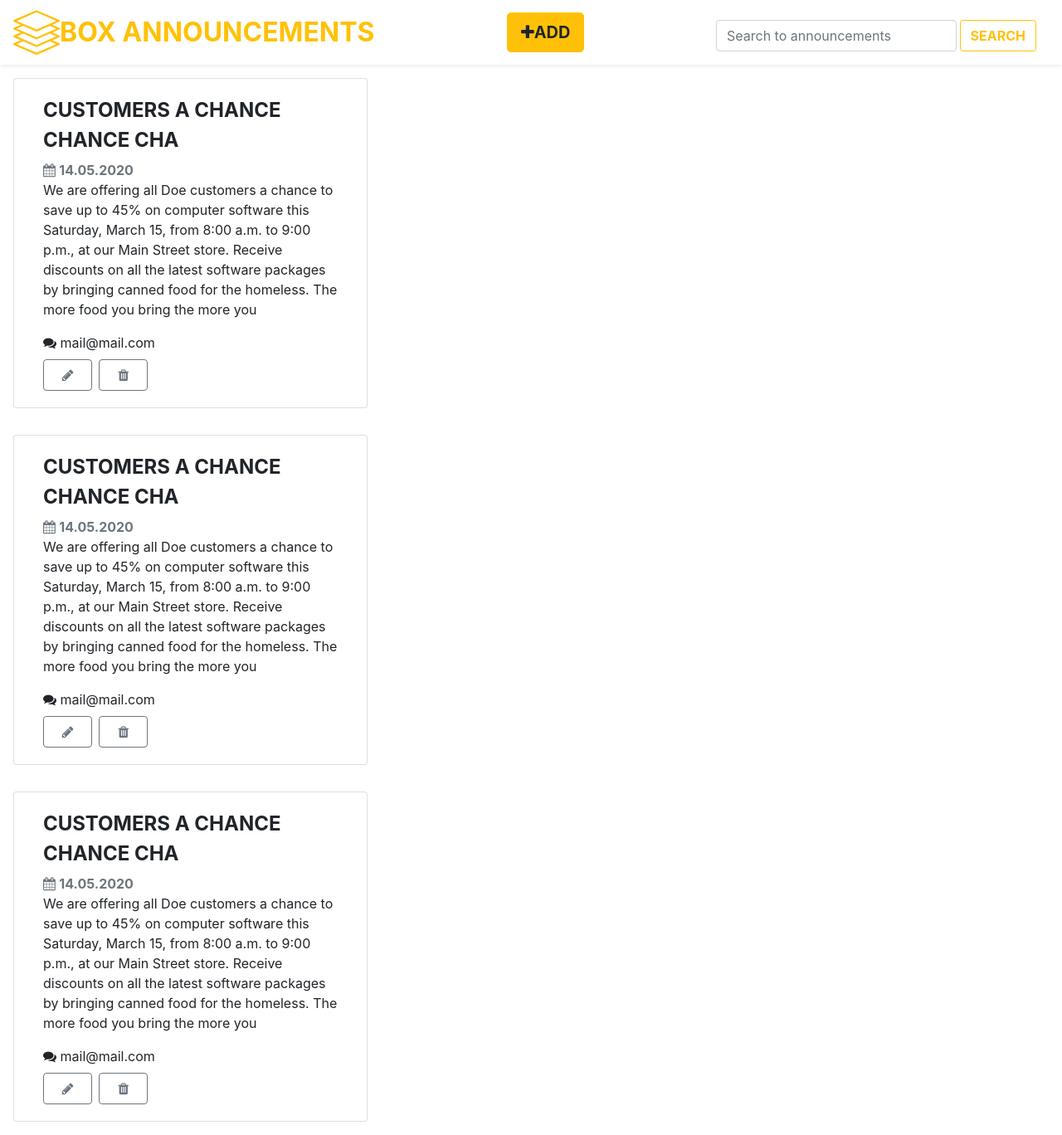
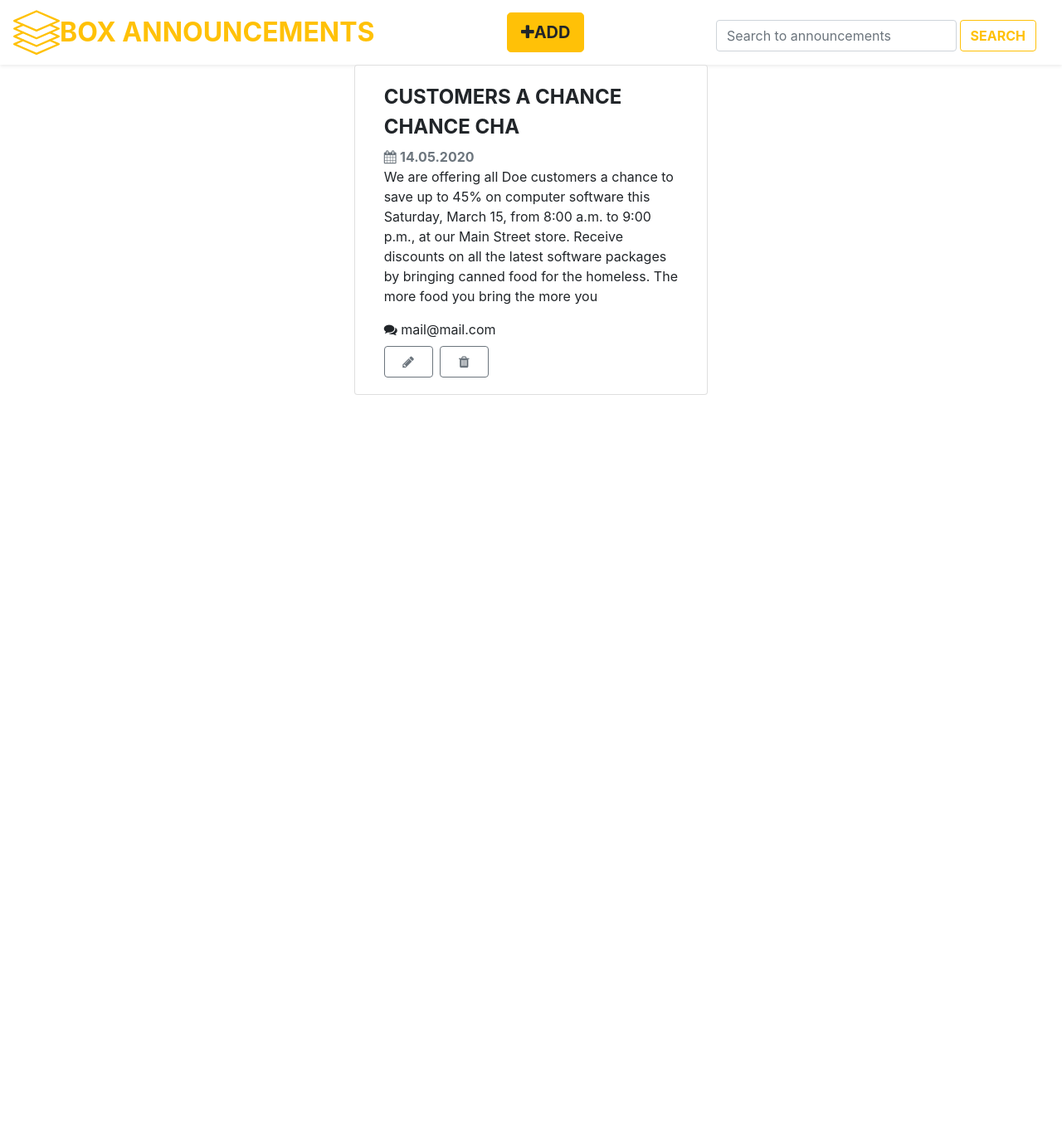
Before and after one commit to teneons/box-announcements, a React (Create React App) app: page / in a window 1280 px wide. Shown: the whole page at 83% size. After the commit the page ends 800 px from the top, so only its background shows below. Built offline with nearby package versions, Linux system fonts and the light colour scheme.

Commit message:
removed useless

```diff
--- a/src/components/CardAnnouncement/CardAnnouncement.js
+++ b/src/components/CardAnnouncement/CardAnnouncement.js
@@ -14,7 +14,7 @@ export default class CardAnnouncement extends Component {
         const {idCard, titleCard, descriptionCard, dateCard, contactCard} = this.props;
 
         return (
-            <div className='card container col-sm-4 m-3' id={idCard}>
+            <div className='card container col-sm-4' id={idCard}>
                 <div className='card-body d-flex flex-column'>
                     <span className='card-title text-uppercase font-weight-bold' style={{fontSize: '3vh'}}>{titleCard}</span>
                     <span className='card-subtitle text-muted'><i className="fa fa-calendar"></i> <span className='font-weight-bold'>{dateCard}</span></span>
--- a/src/components/MainBlock/MainBlock.js
+++ b/src/components/MainBlock/MainBlock.js
@@ -4,7 +4,7 @@ import CardAnnouncement from '../CardAnnouncement/CardAnnouncement';
 
 export default class MainBlock extends Component {
 
-    AnnouncementEx = {
+    AnnouncementObjData = {
         idCard: 1,
         titleCard: 'Customers a chance chance cha',
         dateCard: '14.05.2020',
@@ -15,23 +15,11 @@ export default class MainBlock extends Component {
     render() {
         return (
             <div className='d-flex aling-items-center flex-fill flex-column'>
-
-                <CardAnnouncement idCard={this.AnnouncementEx.idCard}
-                                titleCard={this.AnnouncementEx.titleCard}
-                                descriptionCard={this.AnnouncementEx.descriptionCard}
-                                dateCard={this.AnnouncementEx.dateCard}
-                                contactCard={this.AnnouncementEx.contactCard} />
-                                                <CardAnnouncement idCard={this.AnnouncementEx.idCard}
-                                titleCard={this.AnnouncementEx.titleCard}
-                                descriptionCard={this.AnnouncementEx.descriptionCard}
-                                dateCard={this.AnnouncementEx.dateCard}
-                                contactCard={this.AnnouncementEx.contactCard} />
-                                                <CardAnnouncement idCard={this.AnnouncementEx.idCard}
-                                titleCard={this.AnnouncementEx.titleCard}
-                                descriptionCard={this.AnnouncementEx.descriptionCard}
-                                dateCard={this.AnnouncementEx.dateCard}
-                                contactCard={this.AnnouncementEx.contactCard} />
-
+                <CardAnnouncement idCard={this.AnnouncementObjData.idCard}
+                                titleCard={this.AnnouncementObjData.titleCard}
+                                descriptionCard={this.AnnouncementObjData.descriptionCard}
+                                dateCard={this.AnnouncementObjData.dateCard}
+                                contactCard={this.AnnouncementObjData.contactCard} />
             </div>
         )
     }
```
